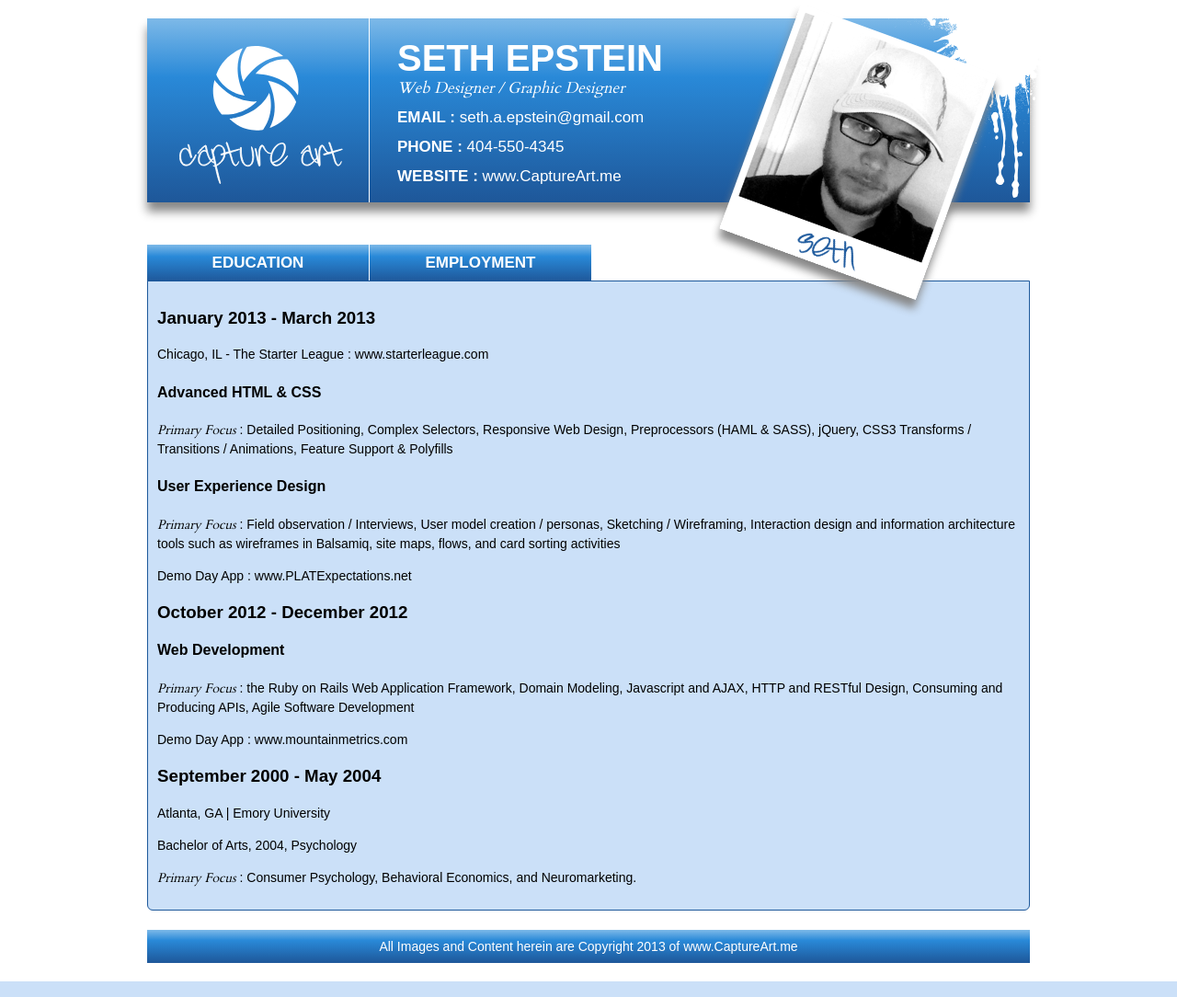
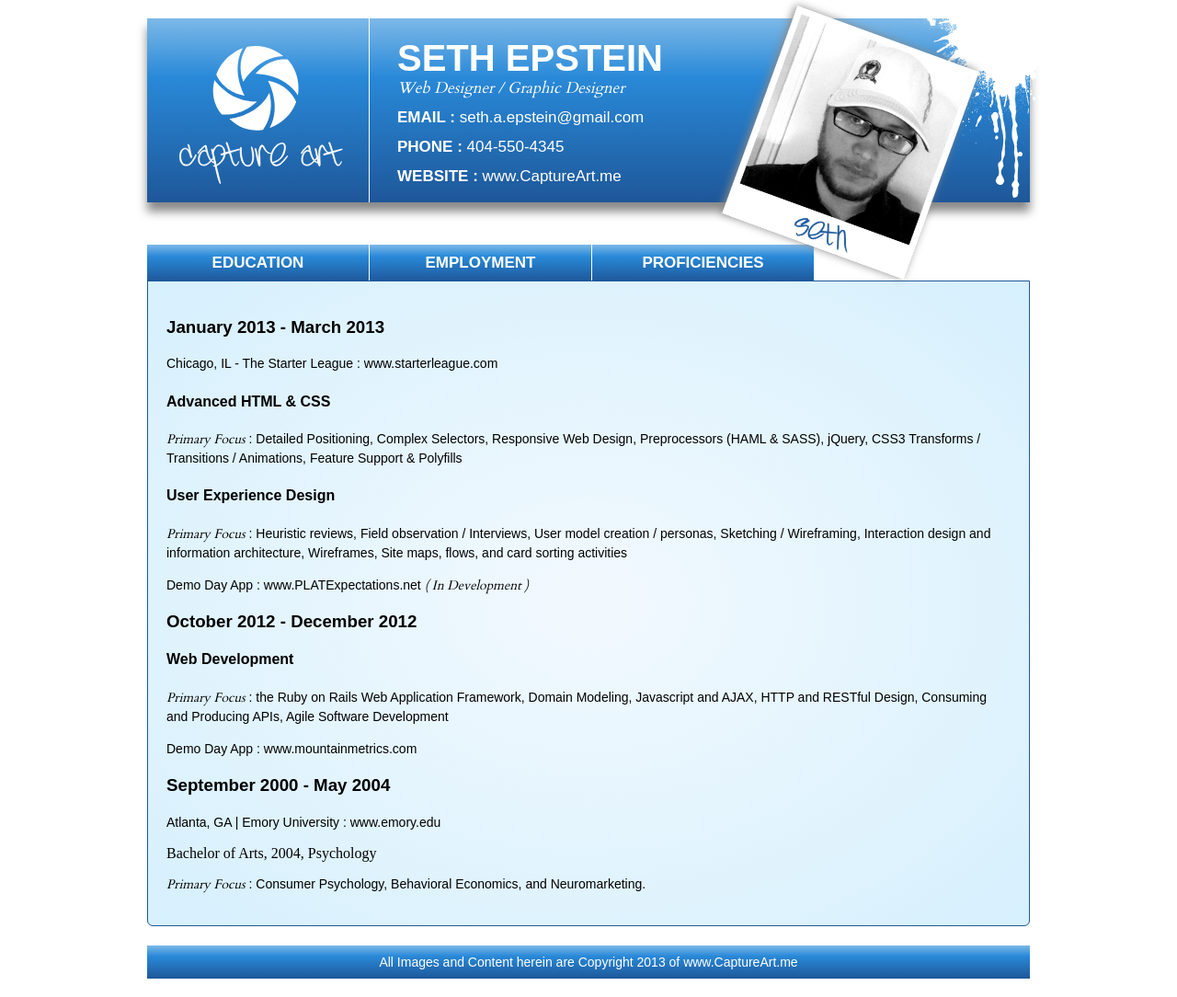
Before and after one commit to riseink/seth-resume, a PHP site: page / in a window 1280 px wide. Shown: the whole page at 92% size. Run offline with PHP 8.4, Linux system fonts and the light colour scheme; some libraries are stand-ins or nearby versions; some web fonts are replaced.

Commit message:
Heroku 2nd push

```diff
--- a/home.html
+++ b/home.html
@@ -30,10 +30,12 @@
 	</div>
 </header>
 
-	<div class='content'>
+<div class='content'>
 	 <ul class="tabs-nav">
 	  <li><a href="#tab-1"><strong>EDUCATION</strong></a></li>
 	  <li><a href="#tab-2"><strong>EMPLOYMENT</strong></a></li>
+	  <li><a href="#tab-3"><strong>PROFICIENCIES</strong></a></li>
+
 	</ul>
 
 	<div class="tabs-stage">
@@ -45,9 +47,9 @@
 				<h4>Advanced HTML & CSS</h4>
 				<p> <em> Primary Focus </em> : Detailed Positioning, Complex Selectors, Responsive Web Design, Preprocessors (HAML & SASS), jQuery, CSS3 Transforms / Transitions / Animations, Feature Support & Polyfills </p>
 				<h4>User Experience Design</h4>
-				<p>  <em> Primary Focus </em>  : Field observation / Interviews, User model creation / personas, Sketching / Wireframing, Interaction design and information architecture tools such as wireframes in Balsamiq, site maps, flows, and card sorting activities </p>
+				<p>  <em> Primary Focus </em>  : Heuristic reviews, Field observation / Interviews, User model creation / personas, Sketching / Wireframing, Interaction design and information architecture, Wireframes, Site maps, flows, and card sorting activities </p>
 
-				<p> Demo Day App : <a href='http://www.platexpectations.net'> www.PLATExpectations.net</a></p>
+				<p> Demo Day App : <a href='http://www.platexpectations.net'> www.PLATExpectations.net</a> <em >( In Development ) </em></p>
 
 			<h3>October 2012 - December 2012 </h3>
 				<h4>Web Development</h4>
@@ -55,7 +57,7 @@
 				<p> Demo Day App : <a href='http://www.mountainmetrics.com'> www.mountainmetrics.com </a></p>
 
 		<h3> September 2000 - May 2004</h3>
-			<p>Atlanta, GA | Emory University</p>
+			<p>Atlanta, GA | Emory University : <a href='http://www.emory.edu/home/index.html'> www.emory.edu </a></p
 			<p>Bachelor of Arts, 2004, Psychology</p>
 			<p>  <em > Primary Focus </em>  : Consumer Psychology, Behavioral Economics, and Neuromarketing. </p>
 			</div>
@@ -72,6 +74,31 @@
 		<p>Google AdWords Image Ads, Internet Banners, Mobile Banners, Text Messaging Campaigns (SMS), QR Codes / Print integration</p>
 	  </div>
 
+	<div id="tab-3" class"group">
+
+			<h3>Front End Languages</h3>
+			<p>HTML5  - <em>Standards Compliant</em></p>
+			<p>CSS / CSS3  - <em>Best Practices</em> </p>
+			<p>HAML / SASS </p>
+			<p>jQuery / Javascript</p>
+
+
+			<h3>Back End Languages</h3>
+			<p>Ruby On Rails</p>
+			<p>AJAX</p>
+			<p>OSX Terminal / GitHub Deployment</p>
+
+
+		<section>
+			<h3>Graphic Design Platforms</h3>
+			<p>Adobe InDesign</p>
+			<p>Adobe Illustrator</p>
+			<p>Adobe Photoshop</p>
+			<p>Adobe ImageReady</p>
+			<p>Adobe Flash</p>
+		</section>
+	  </div>
+
 	</div>
 	<script type="text/javascript" src="script.js"> </script>
 </body>
--- a/styles.css
+++ b/styles.css
@@ -124,8 +124,8 @@ aside a:hover {
 
 }
 .photo img{
-	height: 260px;
-	box-shadow: 2px 10px 10px #888888;
+	height: 240px;
+	box-shadow: -2px 0 10px #888888;
 	-webkit-transform: rotate(20deg);
      -moz-transform: rotate(20deg);
        -o-transform: rotate(20deg);
@@ -170,7 +170,14 @@ aside a:hover {
 
 }
 .tabs-stage{
-	background-color:#cbe0f8;
+	background: rgb(242,249,254); /* Old browsers */
+	background: -moz-radial-gradient(center, ellipse cover,  rgba(242,249,254,1) 0%, rgba(214,240,253,1) 100%); /* FF3.6+ */
+	background: -webkit-gradient(radial, center center, 0px, center center, 100%, color-stop(0%,rgba(242,249,254,1)), color-stop(100%,rgba(214,240,253,1))); /* Chrome,Safari4+ */
+	background: -webkit-radial-gradient(center, ellipse cover,  rgba(242,249,254,1) 0%,rgba(214,240,253,1) 100%); /* Chrome10+,Safari5.1+ */
+	background: -o-radial-gradient(center, ellipse cover,  rgba(242,249,254,1) 0%,rgba(214,240,253,1) 100%); /* Opera 12+ */
+	background: -ms-radial-gradient(center, ellipse cover,  rgba(242,249,254,1) 0%,rgba(214,240,253,1) 100%); /* IE10+ */
+	background: radial-gradient(ellipse at center,  rgba(242,249,254,1) 0%,rgba(214,240,253,1) 100%); /* W3C */
+	filter: progid:DXImageTransform.Microsoft.gradient( startColorstr='#f2f9fe', endColorstr='#d6f0fd',GradientType=1 ); /* IE6-9 fallback on horizontal gradient */
 	border: 1px solid #1e599b;
 	-webkit-border-radius: 0 0 6px 6px;
 	-moz-border-radius: 0 0 6px 6px;
@@ -219,11 +226,23 @@ aside a:hover {
 }
 
 #tab-1 {
-	padding: 10px;
+	padding: 20px 20px;
 }
 
 #tab-2 {
-	padding: 10px;
+	padding: 20px 20px;
+}
+
+#tab-3 {
+	padding: 20px 20px;
+
+}
+
+section {
+	float: right;
+	position: absolute;
+    left: 302px;
+    top: 20px;
 }
 
 /* Footer */
```
